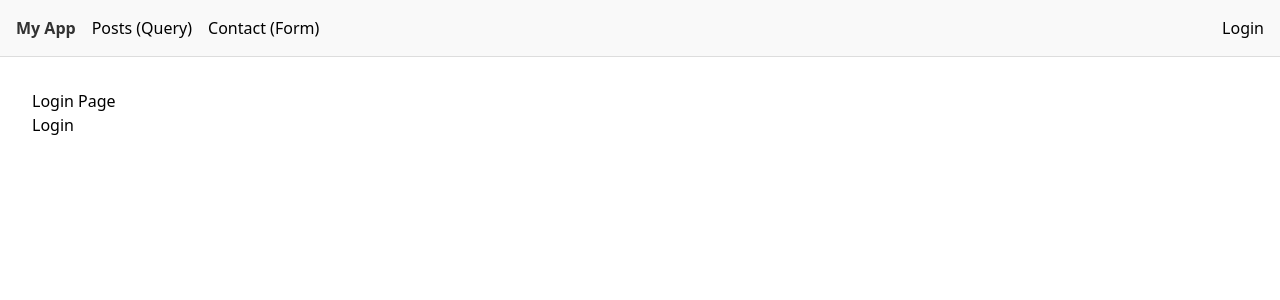
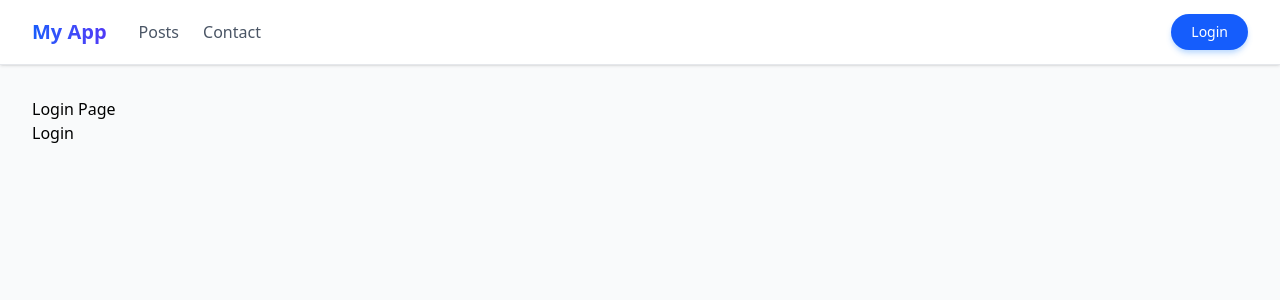
Before and after one commit to lemongrass636-oss/react-mastery, a React (Vite) app: page / in a window 1280 px wide. Shown: the top 300 px of the page. Built offline with nearby package versions, Linux system fonts and the light colour scheme.

Commit message:
ナビゲーションバーの変更

```diff
--- a/src/App.tsx
+++ b/src/App.tsx
@@ -1,69 +1,71 @@
 import { BrowserRouter, Routes, Route, Link, Navigate } from 'react-router';
 import { useAuthStore } from './store/useAuthStore';
-
-// 各機能のコンポーネントをインポート
 import { LoginPage } from './features/auth/LoginPage';
 import { PostsPage } from './features/posts/PostsPage';
 import { ContactPage } from './features/contact/ContactPage';
 
 function App() {
-  // Zustandから認証状態とログアウト関数を取得
   const { isAuthenticated, logout, user } = useAuthStore();
 
   return (
     <BrowserRouter>
-      {/* ナビゲーションバー */}
-      <nav style={{
-        padding: '1rem',
-        borderBottom: '1px solid #ddd',
-        display: 'flex',
-        gap: '1rem',
-        alignItems: 'center',
-        backgroundColor: '#f9f9f9'
-      }}>
-        <Link to="/" style={{ fontWeight: 'bold', textDecoration: 'none', color: '#333' }}>
+      {/* ナビゲーションバー：背景白、影あり、上部に固定、ぼかし効果 */}
+      <nav className="sticky top-0 z-50 bg-white/80 backdrop-blur-md border-b border-gray-200 shadow-sm">
+        <div className="max-w-7xl mx-auto px-4 sm:px-6 lg:px-8">
+          <div className="flex justify-between h-16 items-center">
+
+            {/* 左側：ロゴとメニュー */}
+            <div className="flex items-center gap-8">
+              <Link to="/" className="text-xl font-bold bg-gradient-to-r from-blue-600 to-indigo-600 bg-clip-text text-transparent">
                 My App
               </Link>
+              <div className="hidden md:flex gap-6">
+                <Link to="/posts" className="text-gray-600 hover:text-blue-600 font-medium transition">Posts</Link>
+                <Link to="/contact" className="text-gray-600 hover:text-blue-600 font-medium transition">Contact</Link>
+              </div>
+            </div>
 
-        <Link to="/posts">Posts (Query)</Link>
-        <Link to="/contact">Contact (Form)</Link>
+            {/* 右側：ユーザー情報とボタン */}
+            <div className="flex items-center gap-4">
+              {isAuthenticated ? (
+                <div className="flex items-center gap-4">
+                  <span className="hidden sm:inline text-sm text-gray-500">
+                    Welcome, <span className="font-semibold text-gray-900">{user?.name}</span>
+                  </span>
+                  <button
+                    onClick={logout}
+                    className="bg-gray-100 hover:bg-red-50 hover:text-red-600 text-gray-700 px-4 py-2 rounded-full text-sm font-medium transition-all border border-transparent hover:border-red-100"
+                  >
+                    Logout
+                  </button>
+                </div>
+              ) : (
+                <Link
+                  to="/"
+                  className="bg-blue-600 hover:bg-blue-700 text-white px-5 py-2 rounded-full text-sm font-medium shadow-md shadow-blue-200 transition"
+                >
+                  Login
+                </Link>
+              )}
+            </div>
 
-        <div style={{ marginLeft: 'auto', display: 'flex', alignItems: 'center', gap: '1rem' }}>
-          {isAuthenticated ? (
-            <>
-              <span>Hi, <strong>{user?.name}</strong></span>
-              <button onClick={logout} style={{ cursor: 'pointer' }}>Logout</button>
-            </>
-          ) : (
-            <Link to="/">Login</Link>
-          )}
+          </div>
         </div>
       </nav>
 
-      {/* メインコンテンツエリア */}
-      <main style={{ padding: '2rem' }}>
+      {/* メインコンテンツ：背景を少しグレーにして浮かび上がらせる */}
+      <main className="min-h-screen bg-gray-50 pt-8">
+        <div className="max-w-7xl mx-auto px-4 sm:px-6 lg:px-8">
           <Routes>
-          {/* ログインページ */}
             <Route path="/" element={<LoginPage />} />
-
-          {/* お問い合わせページ (誰でもアクセス可能) */}
             <Route path="/contact" element={<ContactPage />} />
-
-          {/* 投稿一覧ページ (認証ガード: ログインしていない場合はログイン画面へリダイレクト) */}
             <Route
               path="/posts"
-            element={
-              isAuthenticated ? (
-                <PostsPage />
-              ) : (
-                <Navigate to="/" replace />
-              )
-            }
+              element={isAuthenticated ? <PostsPage /> : <Navigate to="/" replace />}
             />
-
-          {/* 存在しないURLにアクセスした場合はトップへ飛ばす */}
             <Route path="*" element={<Navigate to="/" replace />} />
           </Routes>
+        </div>
       </main>
     </BrowserRouter>
   );
```
Lines whose indentation alone changed are shown as unchanged.
